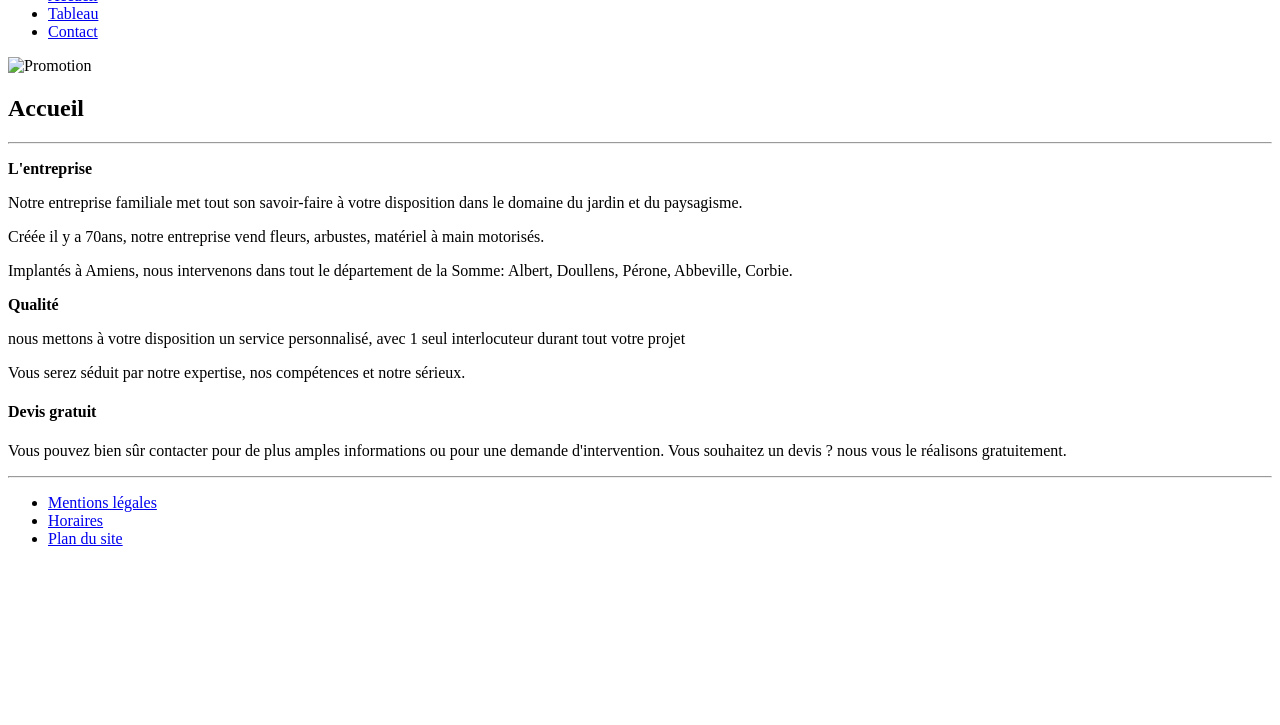
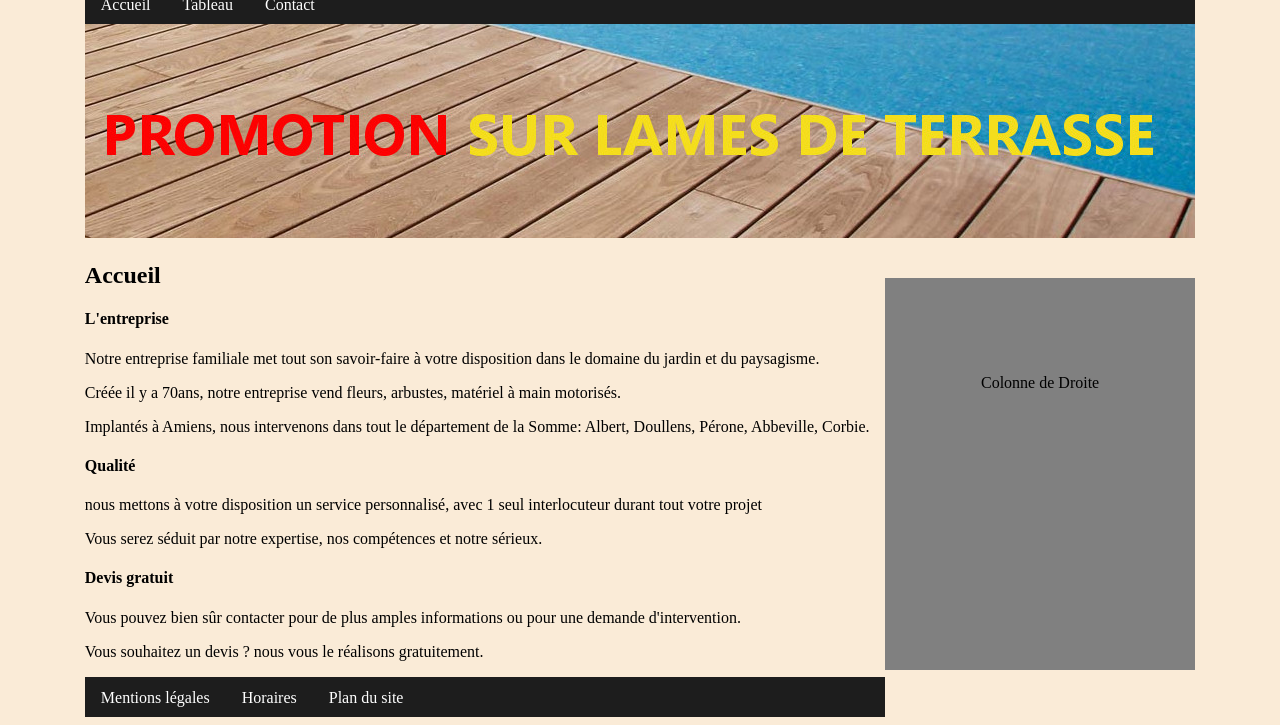
Before and after one commit to TinyRayan/JARDITRUC, a plain HTML site: page index.html in a window 1280 px wide. Shown: the part 89-814 px from the top of the page. Drawn offline with Linux system fonts and the light colour scheme.

Commit message:
SiteJardiTruc

```diff
--- /dev/null
+++ b/Style.css/ST.css
@@ -0,0 +1,81 @@
+nav ul {
+    padding: 2em;
+    border: 1px solid black;
+    background-color: #000000;
+}
+
+
+body {
+    background-color: # FFFFCC;
+    margin-left: 100px;
+}
+
+
+a{color: white;}
+a:visited {
+ color: rgb(140, 0, 255);
+}
+a:hover {
+    color: green;
+}
+
+ul {
+
+    gap: 2rem;
+    list-style: none;
+    display: flex;
+}
+
+/* Taille des titre " Entreprise etc... */
+
+h1 {
+    text-align: right;
+    margin-top: 0%;
+    margin-bottom: 0%;
+    font-size: 16pt;
+    color:#000000;
+    font-style: italic;
+
+}
+
+
+.ecrit {
+    text-decoration: ;
+    text-underline-offset: 6px;
+    width: auto;
+    margin-bottom: 1mm;
+    font-size: 28pt;
+    color:#55ad22;
+    font-style: italic;
+    border-bottom: solid thin black;
+}
+
+p {
+
+    text-shadow: rgba(20, 19, 19, 0.247) 2px 1px;
+    width: auto;
+    height: auto;
+    font-size: 14pt;
+    line-height: 14pt;
+    font-family: Arial;
+    letter-spacing: 0.2mm;
+    word-spacing: 0.8mm;
+    color: rgb(0, 0, 0);
+}
+
+.promotion {
+
+    max-width: 100%;
+    height: auto;
+    border-bottom-left-radius: 80px 80px;
+    border-bottom-right-radius: 80px 80px;
+    border-top-left-radius: 80px 80px;
+    border-top-right-radius: 80px 80px;
+
+}
+
+footer ul {
+    padding: 2em;
+    border: 1px solid black;
+    background-color: #000000;
+}
--- /dev/null
+++ b/Style.css/StyleSheet.css
@@ -0,0 +1,94 @@
+html{
+    padding-top: 0; padding-bottom: 0%;
+    padding-left: 6%; padding-right: 6%;
+    background-color: antiquewhite;
+}
+
+header {
+    display: flex;
+     text-decoration: underline;
+      text-transform: capitalize;
+       font-size: 16px ;
+        gap: 25%;
+         align-items: center;
+     }
+
+
+ul {
+
+  list-style-type: none;
+   margin: 0;
+    padding: 0;
+     overflow: hidden;
+    background-color: #1d1d1d;
+}
+
+li {
+
+    float: left;
+
+}
+  li a{
+
+    display: block;
+     color: white;
+     text-align: center;
+      padding: 12px 16px;
+       text-decoration: none;
+
+}
+
+ li a:hover {
+
+    background-color: #555;
+     color : white;
+}
+
+li a:active{
+
+background-color: #04aa6D;
+
+}
+
+#promotion{
+
+    width: 100%;
+    height: auto;
+
+}
+
+.accueil {
+
+
+
+}
+
+.ecrit {
+
+    width: auto;
+     height: auto;
+
+}
+
+aside {
+
+ display: flex;
+  justify-content: end;
+   float: right;
+}
+
+
+.Colonne {
+
+    display: flex;
+    width: 40%;
+    height: 12.5em;
+    padding: 6em 6em 6em 6em;
+    border: 0px solid black;
+    background-color: grey;
+    overflow: auto;
+
+}
+
+
+<<<<<<<<<<<<<<<<<<<<<<<<<<<<<<<<<<<<<<<<<<<<
--- a/index.html
+++ b/index.html
@@ -3,9 +3,12 @@
 
 <head>
 
+
+
     <meta charset="UTF-8">
-    <meta name="viewport" content="width=device-width, initial-scale=1.0">
-    <title>Accueil</title>
+     <meta name="viewport" content="width=device-width,initial-scale=1,shrink-to-Fit=no">
+      <title>Accueil</title>
+       <link rel="Stylesheet" href="Style.css/StyleSheet.css">
 
 </head>
 
@@ -13,74 +16,85 @@
 
 <header>
 
-    <div style="text-align: left;">
 
-     <img src="img/assets/jarditou_logo.jpg" width="350" height="100" alt="Logo Jarditou">
 
-     <p>La qualité depuis 70 ans</p>
-     </div>
+     <img src="img/assets/jarditou_logo.jpg" width="200" height="65" alt="Logo Jarditou">
+
+
+       <p class="Slogan"> La qualité depuis 70 ans </p>
+
+
+
 </header>
 
 <nav>
-<ul>
 
-     <li><a href="index.html" title="Page Suivante">Accueil</a><br></li>
-      <li><a href="tableau.html" title="Page Suivante">Tableau</a><br></li>
-       <li><a href="contact.html" title="Page Suivante">Contact</a><br></li>
+<ul class="TopBar" style="height: 40px;">
+
+     <li><a class="linkTop" href="index.html" title="Accueil">Accueil</a><br></li>
+      <li><a class="linkTop" href="tableau.html" title="Tableau">Tableau</a><br></li>
+       <li><a class="linkTop" href="contact.html" title="Contact">Contact</a><br></li>
 
 </ul>
 
+<img id="promotion" src="img/assets/promotion.jpg" alt="Promotion">
 </nav>
+
 
 <section>
 
+  <aside>
 
+    <p class="Colonne">Colonne de Droite</p>
 
-        <img src="img/assets/promotion.jpg" alt="Promotion"
+ </aside>
 
- style="text-align: left;">
+    <h1 class="accueil"> Accueil </h1>
 
-      <h1> Accueil </h1>
+<article>
 
-      <hr>
+ <h4 class="ecrit">L'entreprise</h4>
+
+  <p> Notre entreprise familiale met tout son savoir-faire à votre disposition dans le domaine du jardin et du paysagisme.</p>
+   <p>Créée il y a 70ans, notre entreprise vend fleurs, arbustes, matériel à main motorisés.</p>
+    <p>Implantés à Amiens, nous intervenons dans tout le département de la Somme: Albert, Doullens, Pérone, Abbeville, Corbie.</p>
+
+</article>
+
+<article>
+
+<h4 class="ecrit"><b>Qualité</b></h4>
+
+ <p>nous mettons à votre disposition un service personnalisé, avec 1 seul interlocuteur durant tout votre projet</p>
+  <p>Vous serez séduit par notre expertise, nos compétences et notre sérieux.</p>
+
+  </article>
+
+  <article >
+
+<h4 class="ecrit"><b>Devis gratuit</b></h4>
+
+  <p>Vous pouvez bien sûr contacter pour de plus amples informations ou pour une demande d'intervention.</p>
+    <p>Vous souhaitez un devis ? nous vous le réalisons gratuitement.</p>
 
 
 
 
 
-<article>
+</article>
 
- <p><b>L'entreprise</b></p>
-  <p> Notre entreprise familiale met tout son savoir-faire à votre disposition dans le domaine du jardin et du paysagisme.</p>
-   <p>Créée il y a 70ans, notre entreprise vend fleurs, arbustes, matériel à main motorisés.</p>
-    <p> Implantés à Amiens, nous intervenons dans tout le département de la Somme: Albert, Doullens, Pérone, Abbeville, Corbie.</p>
 
-<b>Qualité</b>
-
- <p>nous mettons à votre disposition un service personnalisé, avec 1 seul interlocuteur durant tout votre projet</p>
-  <p>Vous serez séduit par notre expertise, nos compétences et notre sérieux.</p>
-
-<h4>Devis gratuit</h4>
-
- <p>Vous pouvez bien sûr contacter pour de plus amples informations ou pour une demande d'intervention. Vous souhaitez un devis ? nous vous le réalisons gratuitement.</p>
-
-<hr>
-
-</article>
 
 </section>
 
-<aside>
-
-</aside>
 
 <footer>
 
-<ul>
+<ul style="height: 40px;">
 
- <li><a href="Mentionslégales" title="Mentions légales">Mentions légales</a><br></li>
-  <li><a href="Horaires" title="Horaires">Horaires</a><br></li>
-   <li><a href="PlanDuSite" title="Plandusite">Plan du site</a><br></li>
+  <li><a class="linkBot" href="Mentionslégales" title="Mentions légales">Mentions légales</a><br></li>
+   <li><a class="linkBot" href="Horaires" title="Horaires">Horaires</a><br></li>
+    <li><a class="linkBot" href="PlanDuSite" title="Plandusite">Plan du site</a><br></li>
 
 </ul>
 
```
Also changed, not shown: contact.html (+13 -13 lines), contactOld.html (added, +64 -0 lines), tableau.html (+20 -3 lines), img/assets/11.jpg (added), img/assets/12.jpg (added), img/assets/13.jpg (added), img/assets/7.jpg (added), img/assets/8.jpg (added), img/assets/jarditou_logo.jpg (added), img/assets/promotion.jpg (added).
